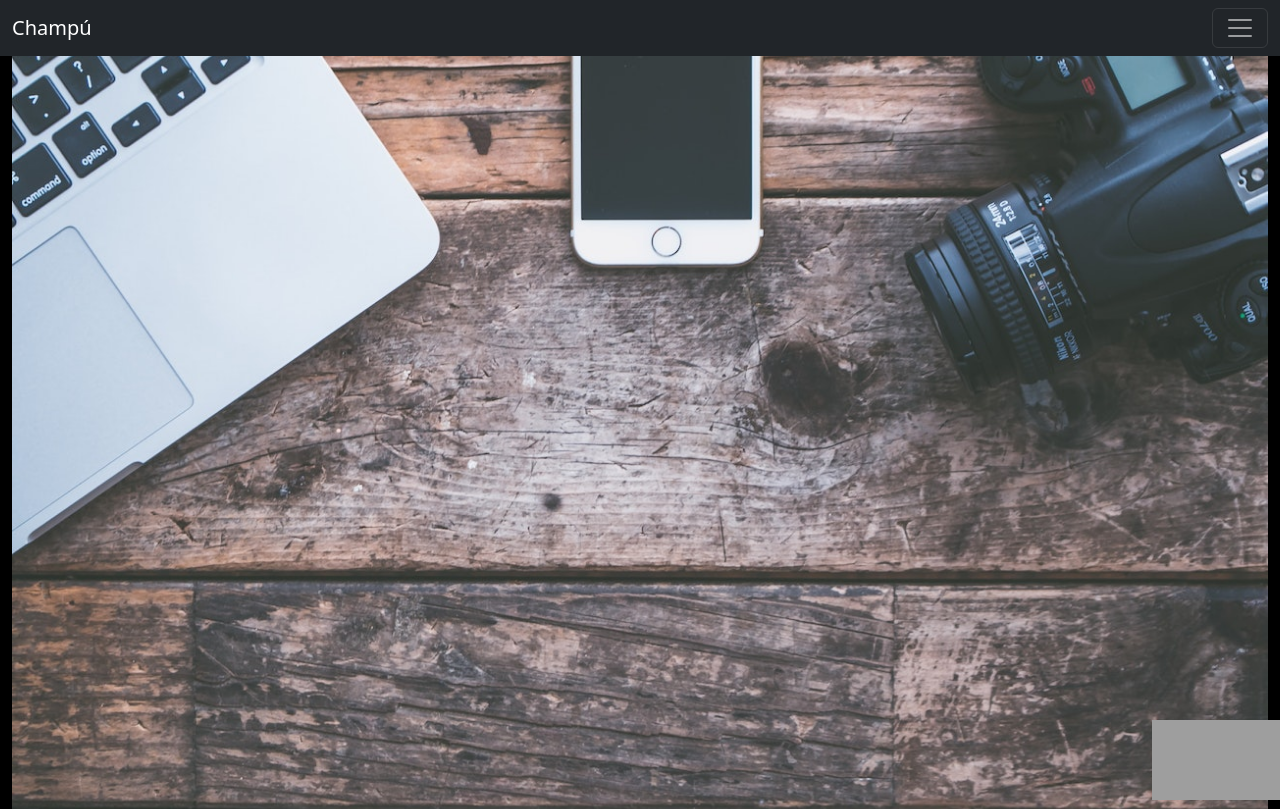
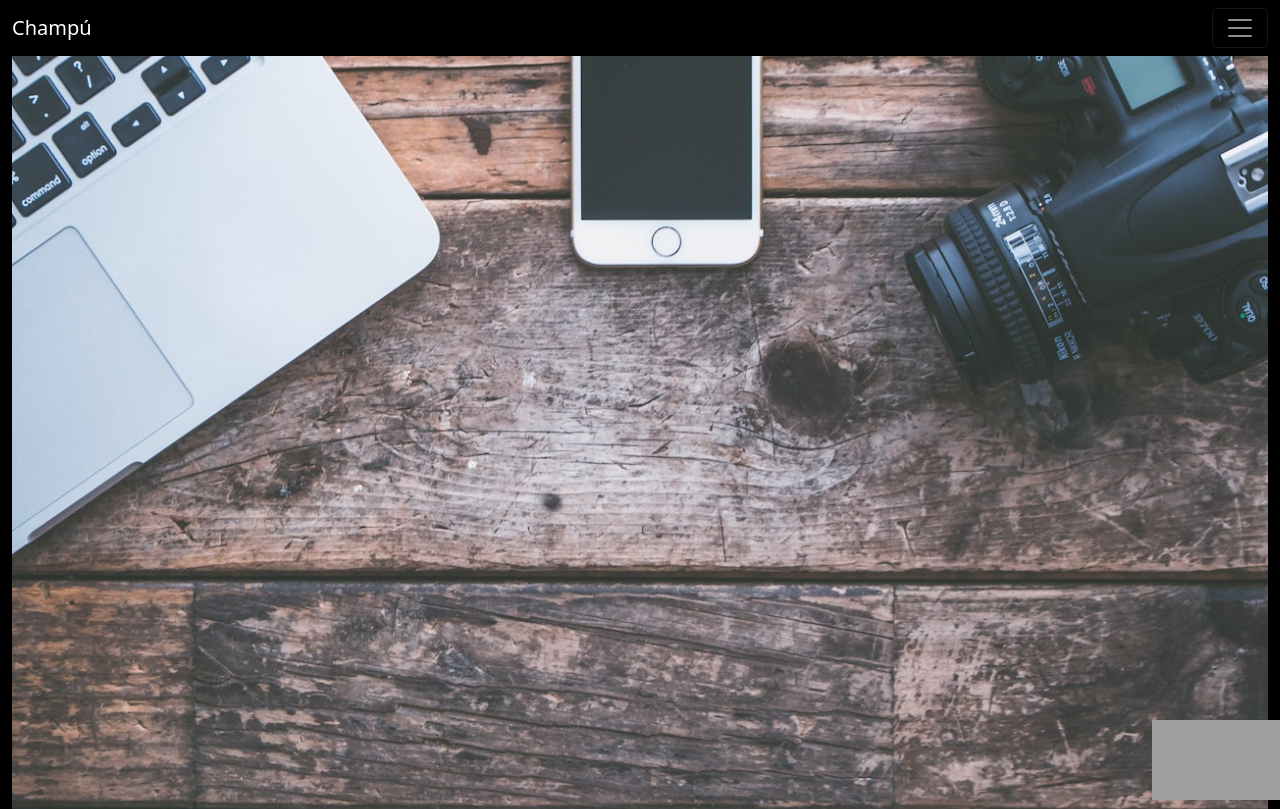
Before and after one commit to pleopardiribo/pf-leopardiribopaulina, a plain HTML site: page index.html in a window 1280 px wide. Shown: the top 809 px of the page. Drawn offline with nearby package versions, Linux system fonts and the light colour scheme; grey boxes are pictures that could not be loaded; a web font is replaced by a local one.

Commit message:
cambie el color de fondo de la navbar

```diff
--- a/css/styles.css
+++ b/css/styles.css
@@ -2,7 +2,11 @@
     margin: 0;
     padding: 0;
 }
+.navbgcolor{
+    background-color: black;
+    color: beige;
 
+}
 body{
     background-color: black;
 
--- a/index.html
+++ b/index.html
@@ -15,7 +15,7 @@
     <header>
         <img src="img/LogoChampu1.png" alt="logo de estudio champú, un estudio versatil, con orientacion en el crecimiento de marcas desde cero y evolucionadas, marcas que buscan un cambio por su proceso evolutivo. Todo proceso creativo lleva tiempo, pero con ganas, fuerza y un buen equipo de trabajo, todo se puede lograr.">
 
-        <nav class="navbar navbar-dark bg-dark fixed-top">
+        <nav class="navbar navbar-dark navbgcolor fixed-top">
             <div class="container-fluid">
               <a class="navbar-brand" href="./index.html">Champú</a>
               <button class="navbar-toggler" type="button" data-bs-toggle="offcanvas" data-bs-target="#offcanvasDarkNavbar" aria-controls="offcanvasDarkNavbar">
```
